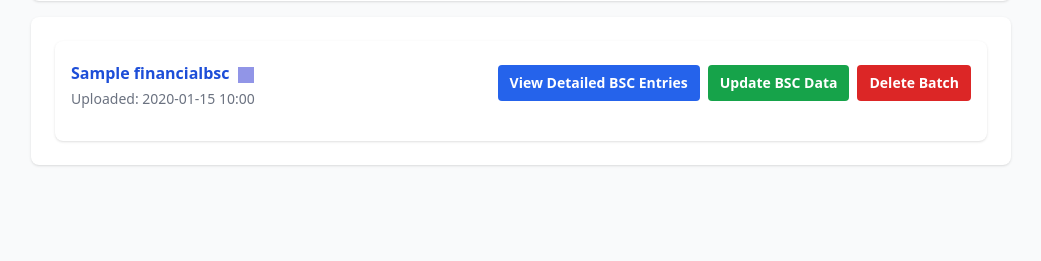
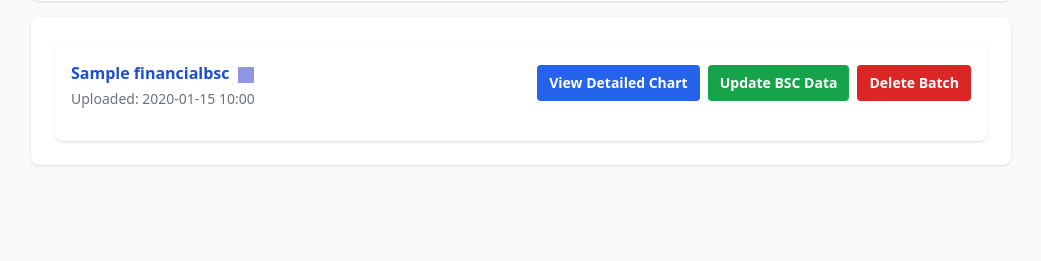
Before and after one commit to Shah1011/BSC-Generator, a Django app: page / in a window 1280 px wide. Shown: the part 539-800 px from the top of the page, without its empty margins (119-1160 px from the left). Run offline with Django 5.2, Linux system fonts and the light colour scheme; a user stored in the database is signed in; tables that the repository leaves empty hold one stand-in row (values such as "Sample post"); grey boxes are pictures that could not be loaded.

Commit message:
Update dashboard.html
Co-Authored-By: Sanketgh007 <136904423+Sanketgh007@users.noreply.github.com>

```diff
--- a/bsc_gen/templates/dashboard.html
+++ b/bsc_gen/templates/dashboard.html
@@ -253,7 +253,7 @@
                             <button type="button"
                                 class="bg-blue-600 hover:bg-blue-700 text-white text-sm px-3 py-2 rounded font-semibold"
                                 onclick="showBatchDetailsModal('{{ batch.batch_id }}')">
-                                View Detailed BSC Entries
+                                View Detailed Chart
                             </button>
                             <form method="post" action="#" onsubmit="return false;">
                                 {% csrf_token %}
```
